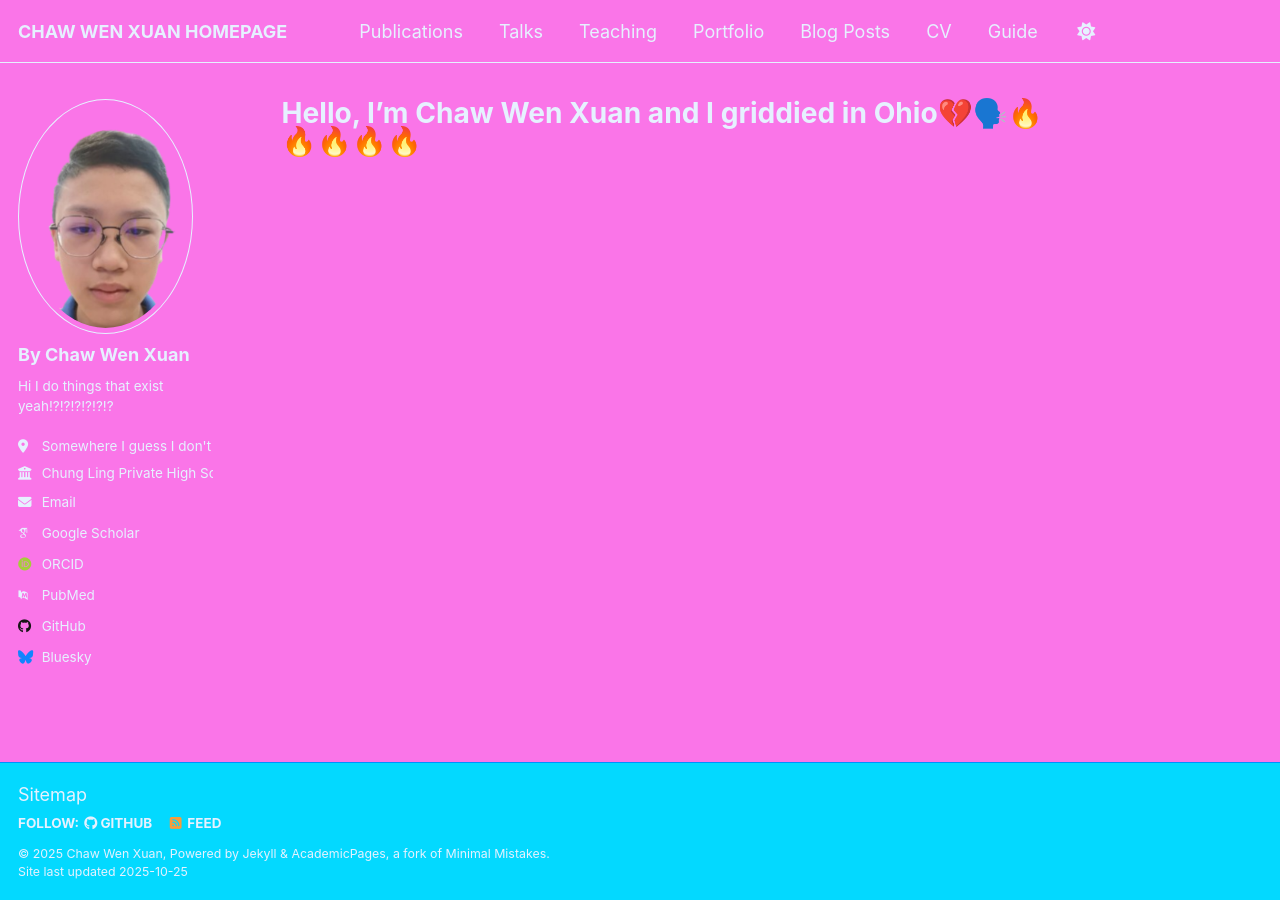
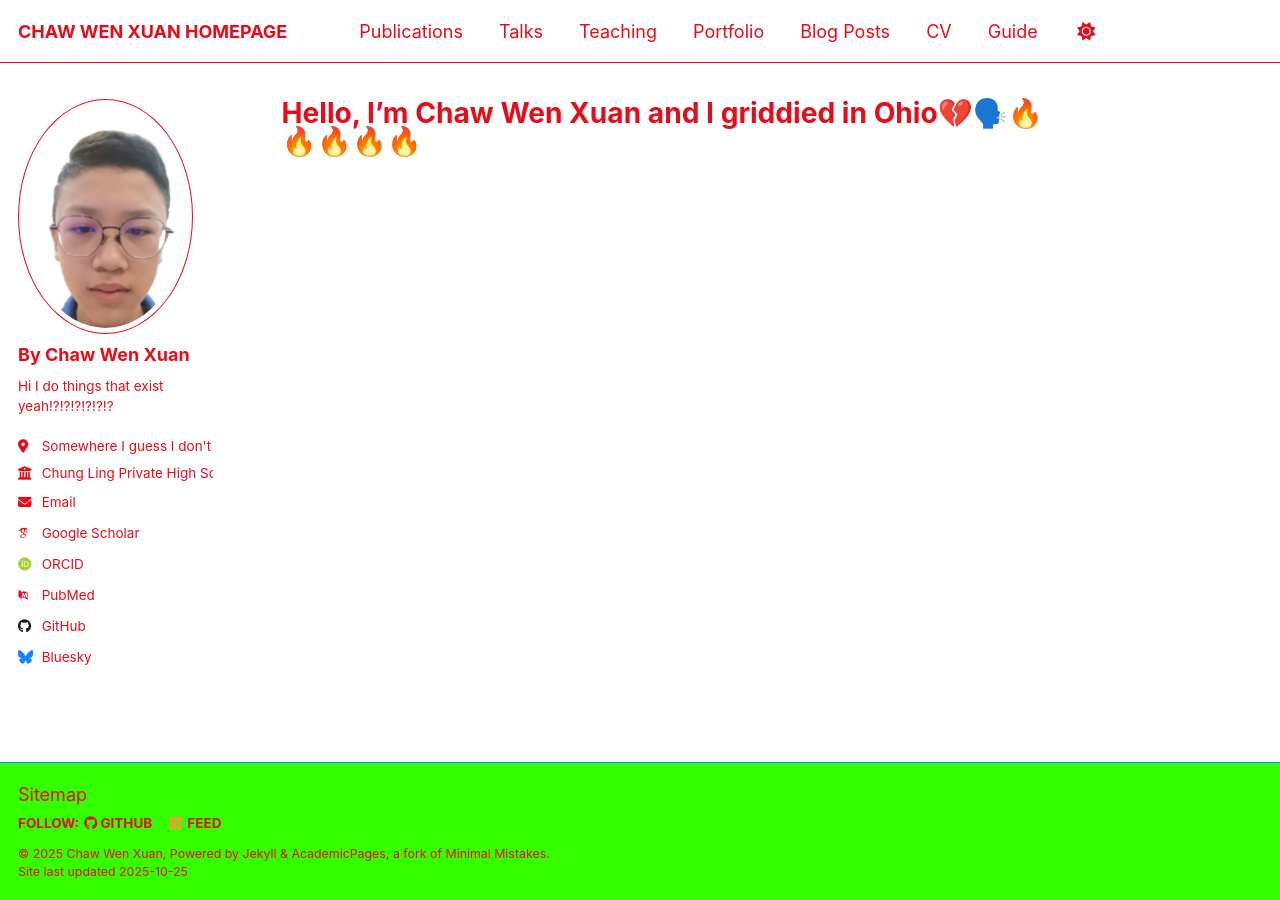
Before and after one commit to Vince4242/Vince4242.github.io, a Jekyll site: the page built from _pages/about.md, in a window 1280 px wide. Built offline with Jekyll 4.4.1, drawn with Linux system fonts in a browser that asks for light colours; some web fonts are replaced; a script that is not in the unit is left out.

Commit message:
update _default_light.scss

```diff
--- a/_sass/theme/_default_dark.scss
+++ b/_sass/theme/_default_dark.scss
@@ -6,12 +6,12 @@
 $gray                       : #7a8288;
 $dark-gray                  : mix(#000, $gray, 40%);
 $darker-gray                : mix(#000, $gray, 60%);
-$light-gray                 : mix(#fff, $gray, 50%);
+$light-gray                 : mix(#ff8800, $gray, 50%);
 
 $background                 : #000000;
 $background-light           : mix(#ae00ff, $background, 80%);
 $background-lighter         : mix(#fff, $background, 90%);
-$text                       : #ffffff;
+$text                       : #ff8800;
 $link                       : #0ea1c5;
 $link-dark                  : mix(#000, $link, 25%);
 $link-light                 : mix(#fff, $link, 25%);
@@ -41,7 +41,7 @@ html[data-theme="dark"] {
     --global-border-color               : #{$light-gray};
     --global-dark-border-color          : #{$background-light};
     --global-code-background-color      : #000000;
-    --global-code-text-color            : #{$darker-gray};
+    --global-code-text-color            : #{$text};
     --global-fig-caption-color          : #{$light-gray};
     --global-link-color                 : #{$link};
     --global-link-color-hover           : #{$link-dark};
@@ -49,6 +49,6 @@ html[data-theme="dark"] {
     --global-masthead-link-color        : #{$text};
     --global-masthead-link-color-hover  : #{$background-light};
     --global-text-color                 : #{$text};
-    --global-text-color-light           : #f3f3f3;
+    --global-text-color-light           : #ff7b00;
     --global-thead-color                : #{$background-lighter};
 }
--- a/_sass/theme/_default_light.scss
+++ b/_sass/theme/_default_light.scss
@@ -7,7 +7,7 @@ $gray                       : #0077ff;
 $dark-gray                  : mix(#00ff22, $gray, 40%);
 $darker-gray                : mix(#ffe600, $gray, 60%);
 $light-gray                 : mix(#ffffff, $gray, 50%);
-$lighter-gray               : mix(#ffffff, $gray, 90%);
+$lighter-gray               : mix(#ff0000, $gray, 90%);
 
 /* Color codes used for the site */
 $danger-color               : #ee5f5b;
@@ -29,8 +29,8 @@ $sidebar-screen-min-width   : 1024px;
 /* Default light theme for the site */
 :root {
     --global-base-color                 : #{$gray};
-    --global-bg-color                   : #fa75e8;
-    --global-footer-bg-color            : #03d9ff;
+    --global-bg-color                   : #ffffff;
+    --global-footer-bg-color            : #33ff00;
     --global-border-color               : #{$lighter-gray};
     --global-dark-border-color          : #0091ff;
     --global-code-background-color      : #ff00d4;
```
